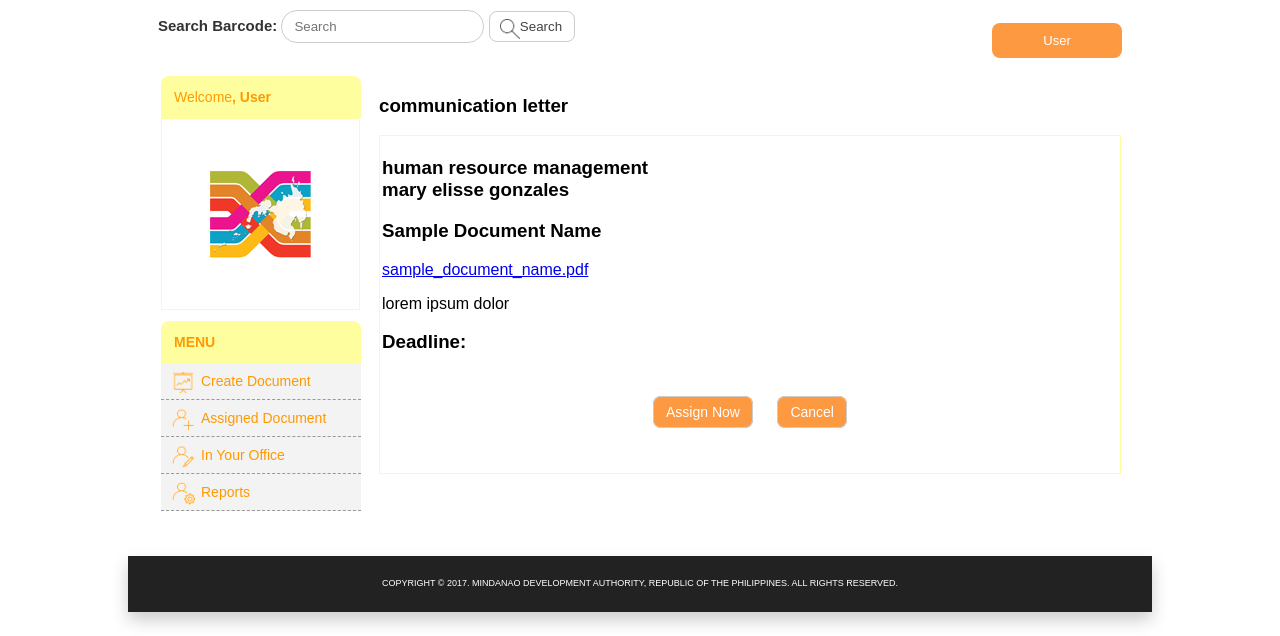
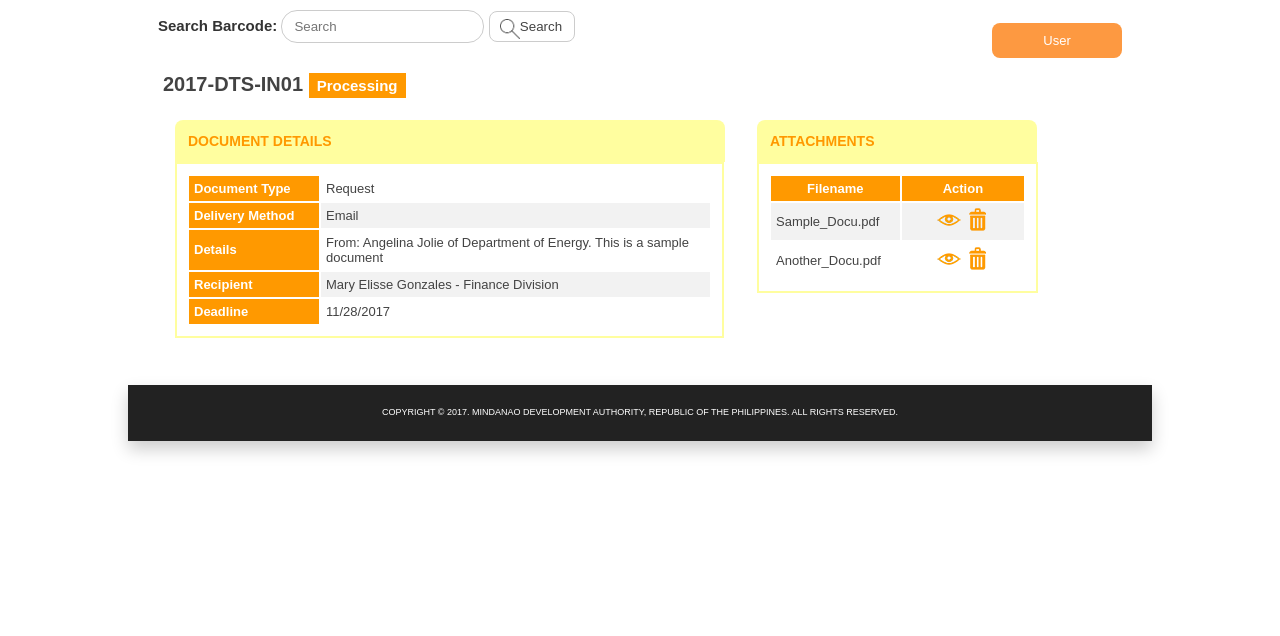
Before and after one commit to moldezjosh/SE_Final_Project, a PHP site: page /viewdocu.php in a window 1280 px wide. Shown: the part 164-800 px from the top of the page. Run offline with PHP 8.4, Linux system fonts and the light colour scheme.

Commit message:
modified viewdocu

```diff
--- a/viewdocu.php
+++ b/viewdocu.php
@@ -27,7 +27,7 @@
       <div class="dropdown">
         <button onclick="dropFunc()" class="dropbtn">User</button>
         <div id="myDropdown" class="dropdown-content">
-					<a href="assigneddocu.php">My Menus</a>
+					<a href="documents.php">My Menus</a>
           <a href="usersetting-user.php">Settings</a>
           <a href="login.php">Logout</a>
         </div>
@@ -35,45 +35,72 @@
     </div>
 
     <div class="contents">
+			<div class="view-docu">
+				<div class="docu-code">
+					<h2>2017-DTS-IN01 <span>Processing</span></h2>
+				</div>
 				<table>
 					<tr>
-          <td class="user-menu" valign="top">
-            <h3 class="user-pic-label"><span>welcome</span>, user</h3>
-          		<img src="img/minda-logo.png" alt="user-profile-pic">
+						<td>
+				<div class="docu-detail">
+				  <h3 class="nav-header">document details</h3>
+						<div class="det-br">
+							<table>
+								<tr>
+									<th>document type</th>
+										<td>Request</td>
+								</tr>
+								<tr>
+									<th>delivery method</th>
+										<td>Email</td>
+								</tr>
+								<tr>
+									<th>details</th>
+										<td>From: Angelina Jolie of Department of Energy. This is a sample document</td>
+								</tr>
+								<tr>
+									<th>recipient</th>
+										<td>Mary Elisse Gonzales - Finance Division</td>
+								</tr>
+								<tr>
+									<th>deadline</th>
+										<td>11/28/2017</td>
+								</tr>
+							</table>
+						</div>
+				</div>
 			</td>
-          <td class="am-display" rowspan="2" valign="top">
-            <h3 class="docu-type">communication letter</h3>
-              <div class="menu-display" style="height: 100%">
-								<div class="view-docu-div">
-									<h3 class="sender">human resource management <br/><span class="sender-name">mary elisse gonzales</span></h3>
-
-									<h3 class="docu-name">Sample Document Name</h3>
-									<a href="#" title="View Document">sample_document_name.pdf</a>
-									<p class="display-note">lorem ipsum dolor</p>
-									<h3 class="deadline">Deadline: </h3>
+			<td valign="top">
+				<div class="attachment">
+					 <h3 class="nav-header">attachments</h3>
+					 <div class="at-br">
+						 <table>
+							 <tr>
+								 <th>Filename</th>
+								 <th>Action</th>
+							 </tr>
+							 <tr>
+								 <td>Sample_Docu.pdf</td>
+								 <td class="action-icons"><center>
+										 <a href="#"><img src="img/view-icon.png" title="View"></a>
+										 <a href="#"><img src="img/delete-ico.png" title="Delete"></a><center>
+										 </td>
+							 </tr>
+							 <tr>
+								 <td>Another_Docu.pdf</td>
+								 <td class="action-icons"><center>
+										 <a href="#"><img src="img/view-icon.png" title="View"></a>
+										 <a href="#"><img src="img/delete-ico.png" title="Delete"></a><center>
+										 </td>
+							 </tr>
+						 </table>
 					 </div>
-
-									<center class="update-buttons">
-									<p class="btnUpdate"><a href="#">Assign Now</a></p>
-									<p class="btnUpdate"><a href="#">Cancel</a></p>
-									</center>
 				 </div>
 			</td>
 		</tr>
-					<td class="admin-menu" valign="top">
-						<div class="user-menus">
-						<h3 class="nav-header">menu</h3>
-						<ul>
-							<li><a href="createdocu.php"><img src="img/dashboard-icon.png" alt="dashboard-icon"><p>create document</p></a></li>
-							<li><a href="assigneddocu.php"><img src="img/create-user-icon.png" alt="crate-user-icon"><p>assigned document</p></a></li>
-							<li><a href="office.php"><img src="img/manage-user-icon.png" alt="manage-user-icon"><p>in your office</p></a></li>
-							<li><a href="reports.php"><img src="img/user-setting-icon.png" alt="user-setting-icon"><p>reports</p></a></li>
-						</ul>
+	</table>
+
 </div>
-					</td>
-					<tr>
-					</tr>
-        </table>
       </div>
 
     </div>
```
Lines whose indentation alone changed are shown as unchanged.
